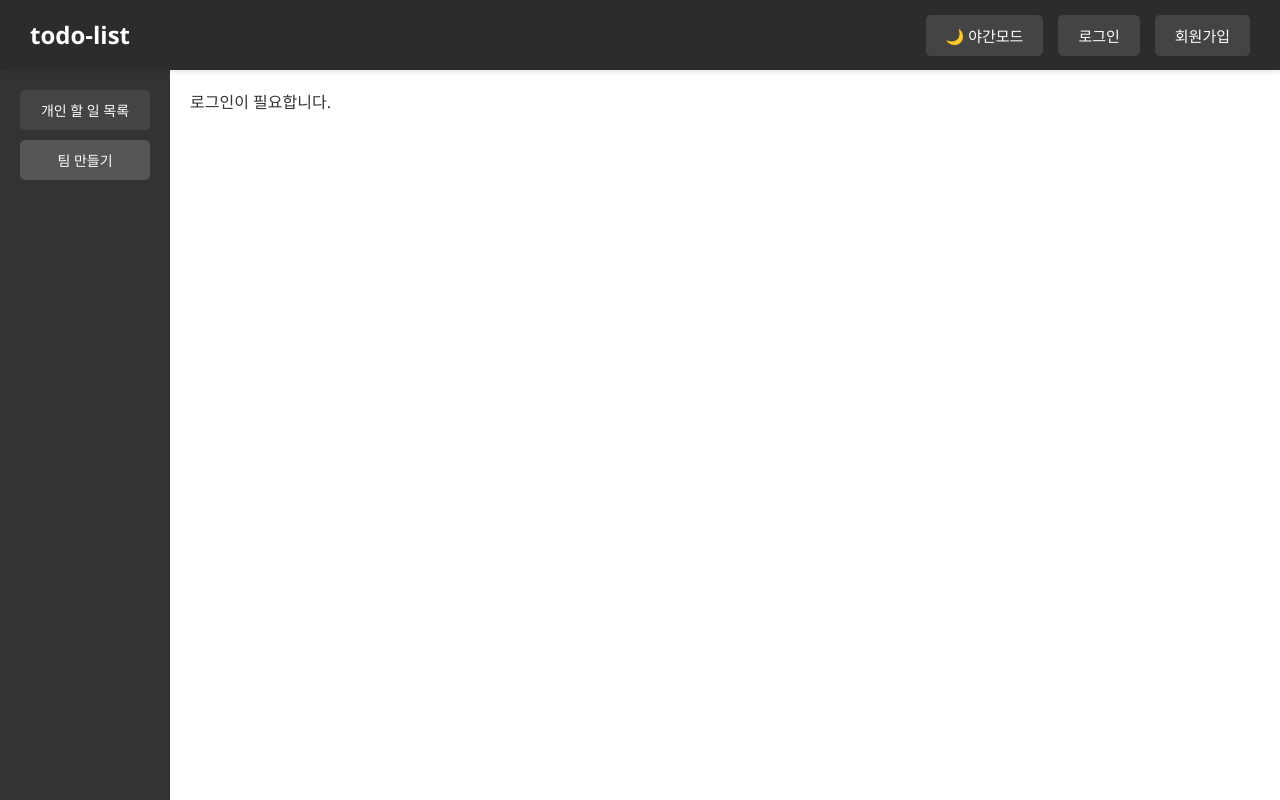
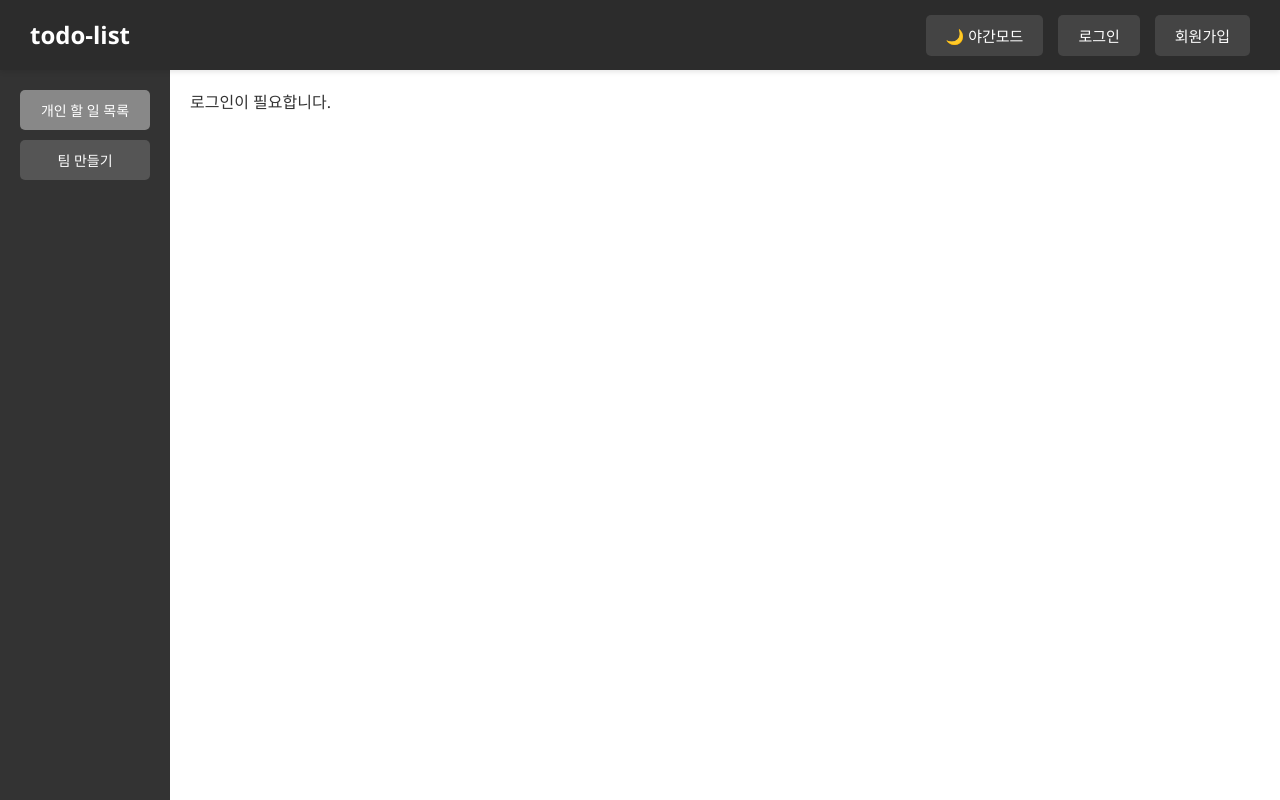
Before and after one commit to lovejg/Todo-List, a React (Vite) app in the folder Frontend/vite-project/: page / in a window 1280 px wide. Built offline with nearby package versions, Linux system fonts and the light colour scheme.

Commit message:
color modified

```diff
--- a/Frontend/vite-project/src/App.css
+++ b/Frontend/vite-project/src/App.css
@@ -141,7 +141,7 @@ nav {
 
 .todo-btn-individual.active,
 .todo-btn-team.active {
-  background-color: #444;
+  background-color: #888;
   color: #fff;
 }
 
```
